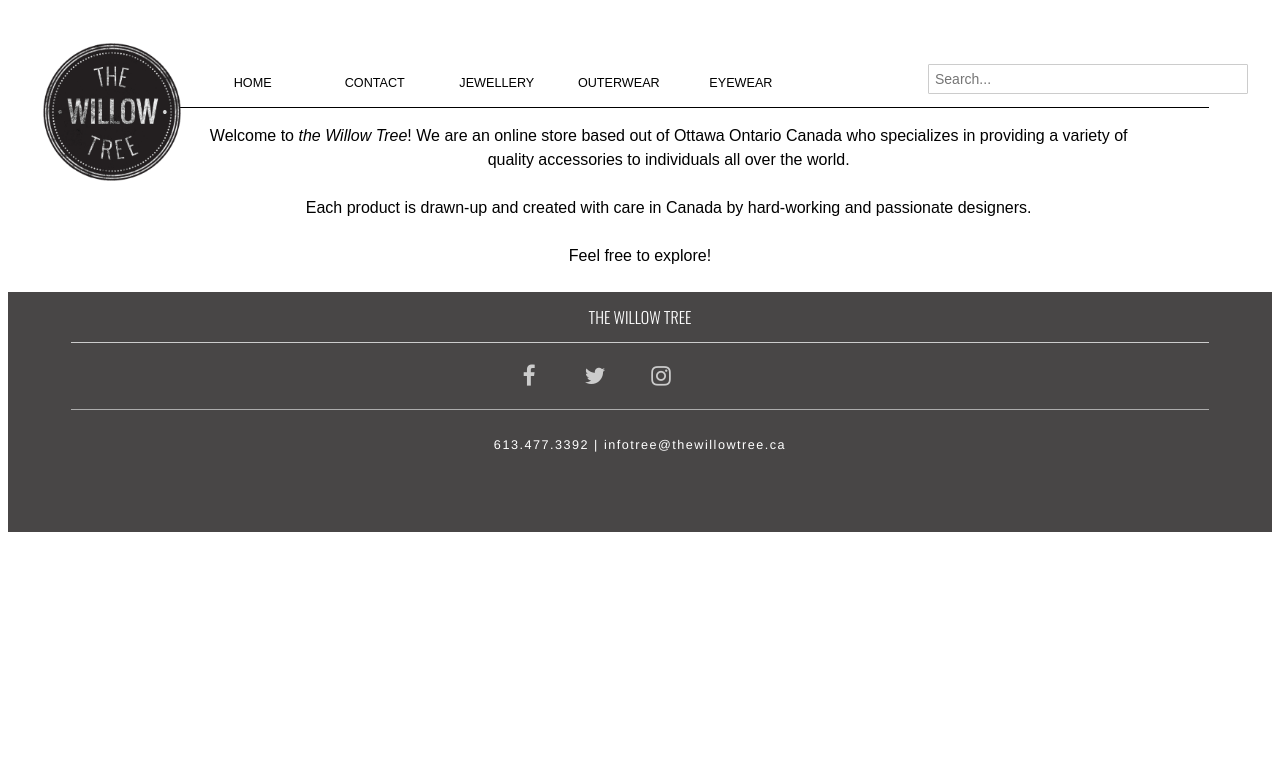
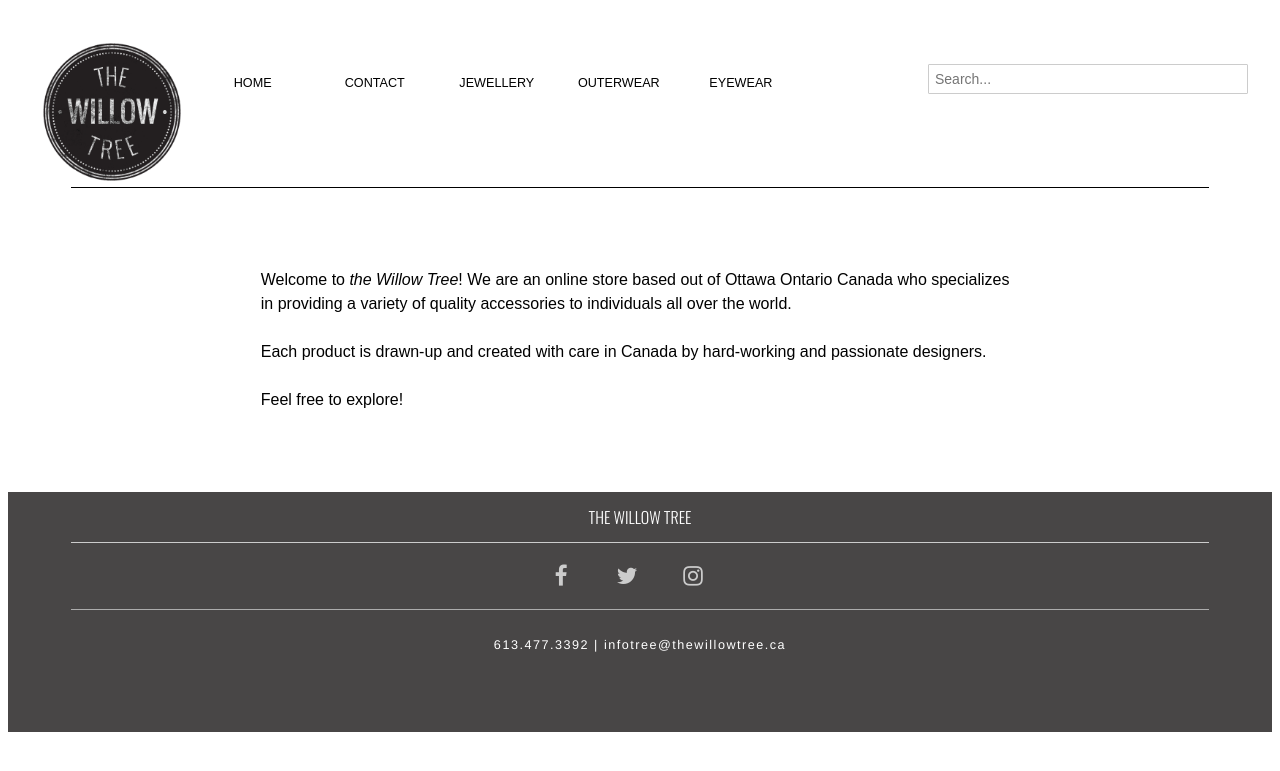
Before and after one commit to sanoelle/ecommerce-website, a Jekyll site: the page built from index.html, in a window 1280 px wide. Shown: the top 771 px of the page. Built offline with Jekyll 4.4.1, drawn with Linux system fonts in a browser that asks for light colours; nearby versions of some CDN libraries; some web fonts are replaced; Markdown is read by kramdown in place of the engine named in the settings.

```diff
--- a/css/common.css
+++ b/css/common.css
@@ -11,3 +11,17 @@
 	margin-top:1rem;
 	margin-bottom:1rem;
 }
+
+@media only screen and (min-width: 53em){
+
+.line{
+	margin-top: 6rem;
+	margin-bottom: 2rem;
+}
+
+.paragraph{
+	text-align: left;
+	margin: 5rem 20%;
+}
+
+}
--- a/css/footer.css
+++ b/css/footer.css
@@ -5,9 +5,9 @@
 	background-color: rgba(72, 70, 70, 1);
 	height:15rem;
 	width: 100%;
-	/*position:fixed;*/
+	/*position:fixed;
 	bottom: 0;
-	left: 0;
+	left: 0;*/
 }
 
 .footer-text{
@@ -44,9 +44,10 @@
 /*Social Icons*/
 
 section{ /*having issues centering on smallest screen size*/
-	width: 17rem;
+	width: 13rem;
 	display:table;
-	margin: auto;
+	margin-left: auto;
+	margin-right:auto;
 	clear:both;
 }
 
--- a/css/search-field.css
+++ b/css/search-field.css
@@ -61,6 +61,7 @@
 	top: 0.5rem;
 }
 
+
 .search-field:focus{
 	width: 30%;
 }
```
Also changed, not shown: about.html (+10 -9 lines).
